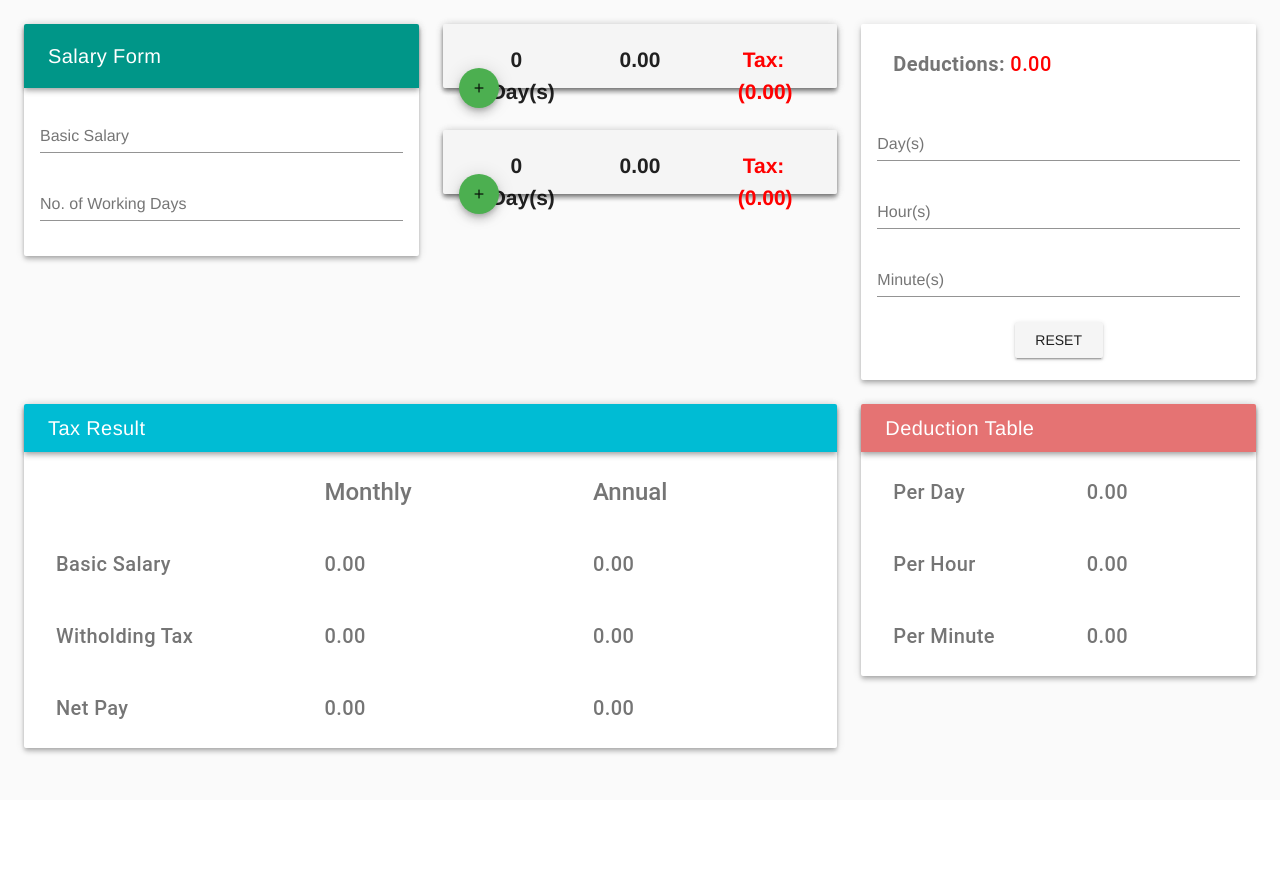
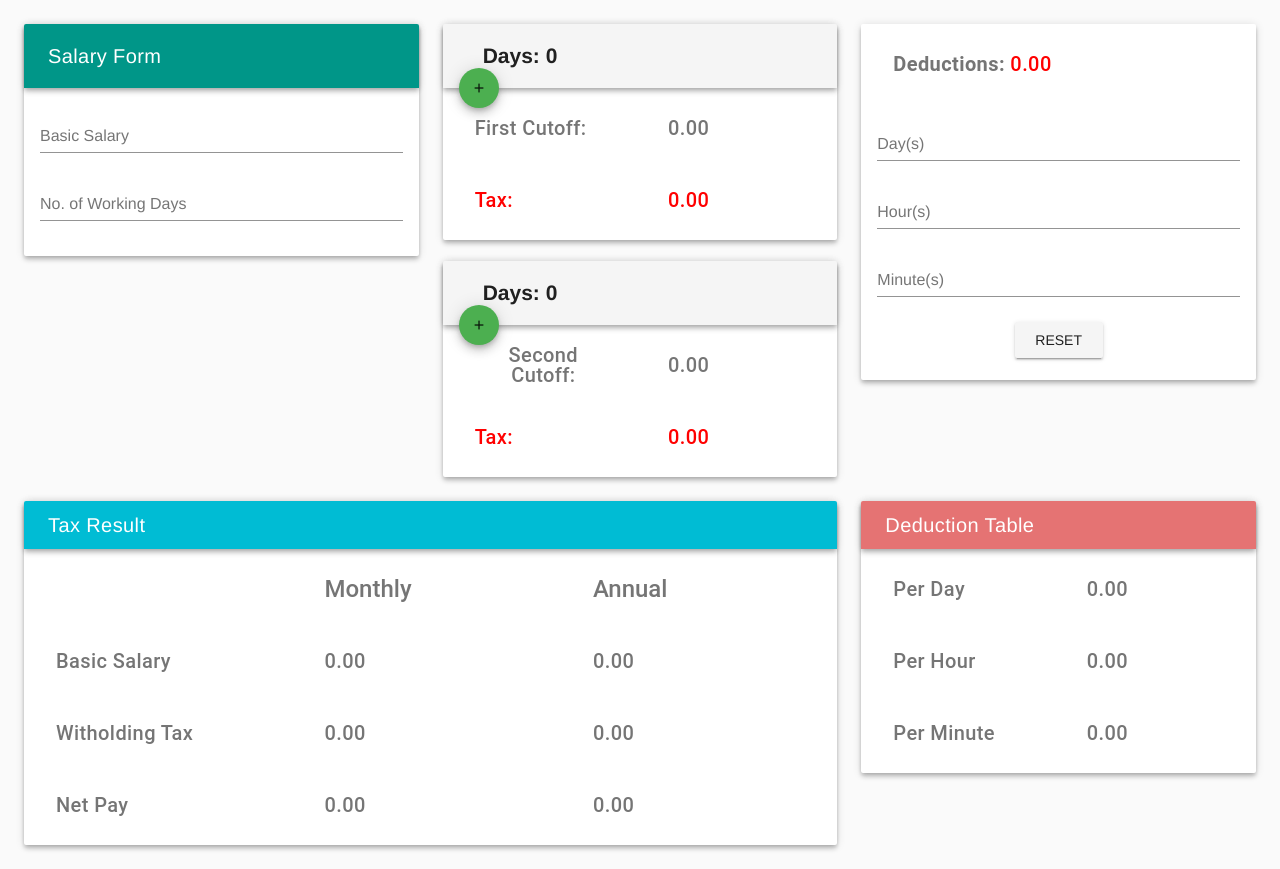
Before and after one commit to jioo/Vue-Salary-Calc, a Vue app in the folder client/: page / in a window 1280 px wide. Before the commit the page ends 800 px from the top, so only its background shows below. Built offline with nearby package versions, Linux system fonts and the light colour scheme.

Commit message:
Changed cutoff layouts

```diff
--- a/client/src/components/Main.vue
+++ b/client/src/components/Main.vue
@@ -37,28 +37,41 @@
               :disabled="y === 1"
               ><v-icon>+</v-icon>
               </v-btn>
-              <v-layout row wrap>
-                <v-flex md4>
-                  <div class="pt-2 pr-4 pb-5 pl-4 text-xs-center">
-                    <h1>{{ y }} Day(s)</h1>
-                  </div>
+              <v-card-title>
+                <h1>Days: {{ x }} </h1>
+              </v-card-title>
+            </v-toolbar>
+            <v-card-text>
+              <v-layout row>
+                <v-flex md6>
+                  <v-subheader class="title">
+                    First Cutoff:
+                  </v-subheader>
                 </v-flex>
 
-                <v-flex md4>
-                  <div class="pt-2 pr-4 pb-5 pl-4 text-xs-center">
-                    <h1>{{ formatCurrency(firstCutoff) }} </h1>
-                  </div>
+                <v-flex md6>
+                  <v-subheader class="title">
+                    {{ formatCurrency(firstCutoff) }}
+                  </v-subheader>
+                </v-flex>
+              </v-layout>
+
+              <v-layout row>
+                <v-flex md6>
+                  <v-subheader class="title">
+                    <span class="deduction">Tax: </span>
+                  </v-subheader>
                 </v-flex>
 
-                <v-flex md4>
-                  <div class="pt-2 pr-4 pb-5 pl-4 text-xs-center">
-                    <h1><span class="deduction">Tax: ({{ formatCurrency(firstCutoffTax)}})</span></h1>
-                  </div>
+                <v-flex md6>
+                  <v-subheader class="title">
+                    <span class="deduction">{{ formatCurrency(firstCutoffTax)}}</span>
+                  </v-subheader>
                 </v-flex>
               </v-layout>
-            </v-toolbar>
+            </v-card-text>
           </v-card>
-          <br /> <br />
+          <br />
 
           <v-card class="white elevation-4">
             <v-toolbar>
@@ -73,27 +86,39 @@
               :disabled="x === 1"
               ><v-icon>+</v-icon>
               </v-btn>
-
-              <v-layout row wrap>
-                <v-flex md4>
-                  <div class="pt-2 pr-4 pb-5 pl-4 text-xs-center">
-                    <h1>{{ y }} Day(s)</h1>
-                  </div>
+              <v-card-title>
+                <h1>Days: {{ y }} </h1>
+              </v-card-title>
+            </v-toolbar>
+            <v-card-text>
+              <v-layout row>
+                <v-flex md6>
+                  <v-subheader class="title">
+                    Second Cutoff:
+                  </v-subheader>
                 </v-flex>
 
-                <v-flex md4>
-                  <div class="pt-2 pr-4 pb-5 pl-4 text-xs-center">
-                    <h1>{{ formatCurrency(secondCutoff) }} </h1>
-                  </div>
+                <v-flex md6>
+                  <v-subheader class="title">
+                    {{ formatCurrency(secondCutoff) }}
+                  </v-subheader>
+                </v-flex>
+              </v-layout>
+
+              <v-layout row>
+                <v-flex md6>
+                  <v-subheader class="title">
+                    <span class="deduction">Tax: </span>
+                  </v-subheader>
                 </v-flex>
 
-                <v-flex md4>
-                  <div class="pt-2 pr-4 pb-5 pl-4 text-xs-center">
-                    <h1><span class="deduction">Tax: ({{ formatCurrency(secondCutoffTax)}})</span></h1>
-                  </div>
+                <v-flex md6>
+                  <v-subheader class="title">
+                    <span class="deduction">{{ formatCurrency(secondCutoffTax)}}</span>
+                  </v-subheader>
                 </v-flex>
               </v-layout>
-            </v-toolbar>
+            </v-card-text>
           </v-card>
         </v-flex>
 
```
